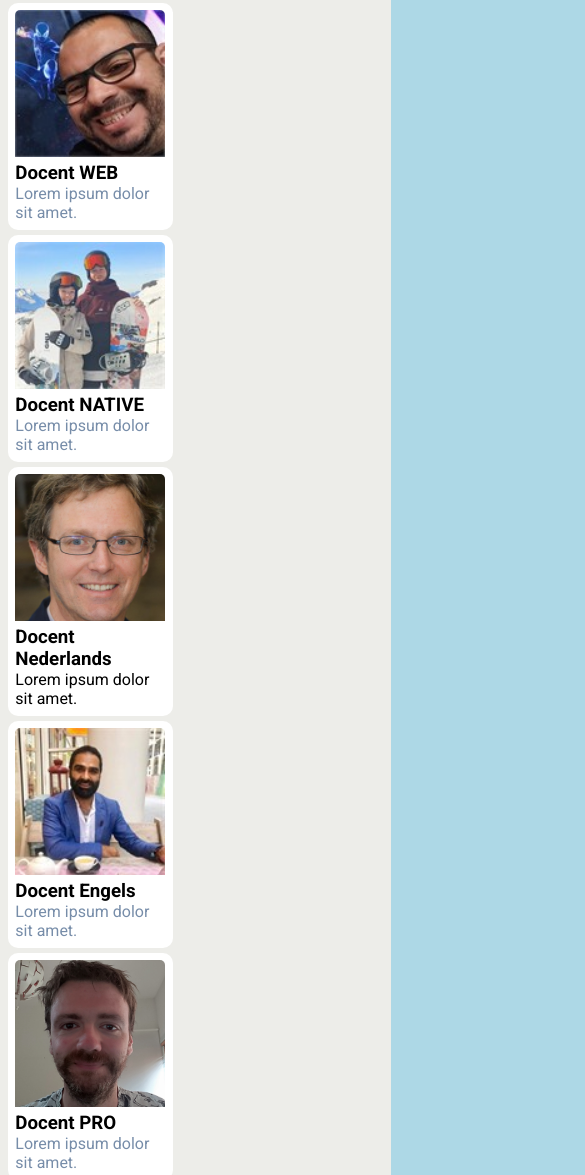
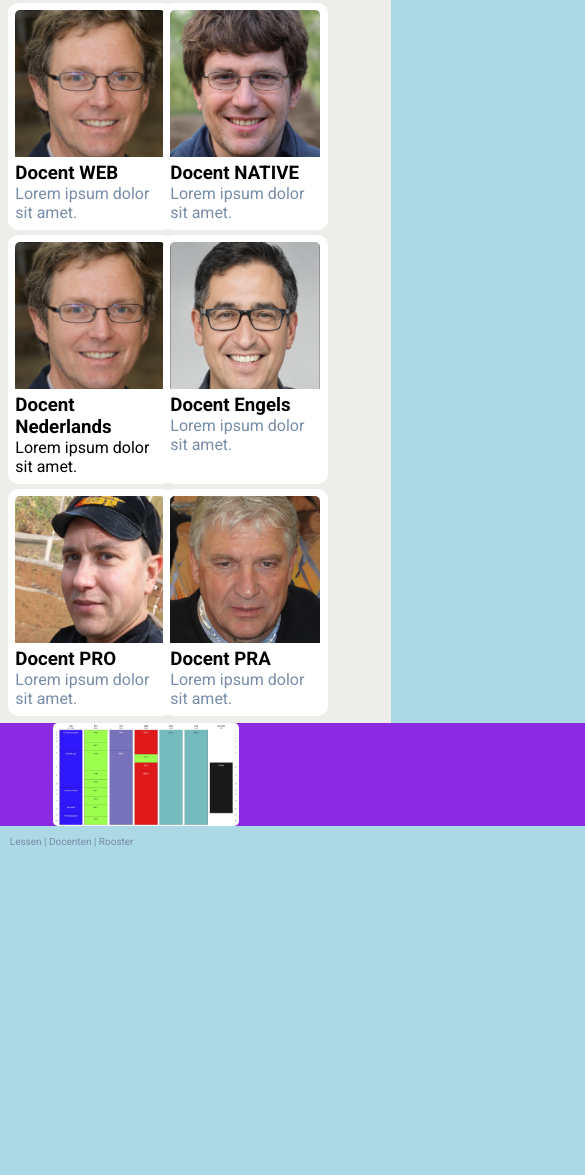
Before and after one commit to martwijnman/PRAC1, a plain HTML site: page index.html in a window 390 px wide. Shown: the part 497-1672 px from the top of the page, 585 px wide, since content can reach past the window. After the commit the page ends 1354 px from the top, so only its background shows below. Drawn offline with Linux system fonts and the light colour scheme.

Commit message:
Summary
Make the website Dynamic

```diff
--- a/index.html
+++ b/index.html
@@ -71,12 +71,12 @@
 <section id="teachers">
     <section class="teachers">
     <div class="teachertemplate">
-        <img class="teacherpicture" src="img/elton.jpg" alt="">
+        <img class="teacherpicture" src="img/image4.png" alt="">
         <h1>Docent WEB</h1>
         <p class="teacherdescription">Lorem ipsum dolor sit amet.</p>
     </div>
     <div class="teachertemplate">
-        <img class="teacherpicture" src="img/bart.jpg" alt="">
+        <img class="teacherpicture" src="img/image3.png" alt="">
         <h1>Docent NATIVE</h1>
         <p class="teacherdescription">Lorem ipsum dolor sit amet.</p>
     </div>
@@ -86,17 +86,17 @@
         <p>Lorem ipsum dolor sit amet.</p>
     </div>
     <div class="teachertemplate">
-        <img class="teacherpicture" src="img/mustafa.jpg" alt="">
+        <img class="teacherpicture" src="img/image5.png" alt="">
         <h1>Docent Engels</h1>
         <p class="teacherdescription">Lorem ipsum dolor sit amet.</p>
     </div>
     <div class="teachertemplate">
-        <img class="teacherpicture" src="img/michel.png" alt="">
+        <img class="teacherpicture" src="img/image.png" alt="">
         <h1>Docent PRO</h1>
         <p class="teacherdescription">Lorem ipsum dolor sit amet.</p>
     </div>
     <div class="teachertemplate">
-        <img class="teacherpicture" src="img/michel.png" alt="">
+        <img class="teacherpicture" src="img/image2.png" alt="">
         <h1>Docent PRA</h1>
         <p class="teacherdescription">Lorem ipsum dolor sit amet.</p>
     </div>
@@ -109,7 +109,7 @@
 </section>
     </main>
     <footer>
-<p id="brand">Curio | Privacy Beleid | others</p>
+<p id="brand">Lessen | Docenten | Rooster</p>
     </footer>
 </body>
 </html>
--- a/main.css
+++ b/main.css
@@ -218,4 +218,97 @@ footer{
     background-attachment: fixed;
     background-size: cover;
     background-position: center;
+  }@media only screen and (max-width: 1200px) {
+    .teachers{
+        display: grid;
+        grid-template-columns: 1fr 1fr;
+        grid-auto-flow: dense;
+        gap: 20px;
+    }
+    .borderimage{
+        width: 372.32px;
+        height: 205.22px;
+    }
+    .lessoncontainer{
+        width: 500px;
+    }
+  }@media only screen and (max-width: 400px) {
+    header a{
+        font-size: x-small;
+    }
+
+    header p{
+        font-size: x-small;
+    }
+    body {
+      background-color: lightblue;
+    }
+    #wrapper{
+        background-image: url("img/softwaredeveloper.png");
+    }
+    #teachers{
+        width: 375px;
+        padding: 2%;
+        display: flex;
+        justify-content: start;
+
+    }
+    #planning{
+        width: 375px;
+        padding: 1%;
+    }
+
+    .teachers{
+        display: grid;
+        grid-template-columns: 1fr 1fr;
+        grid-auto-flow: dense;
+        gap: 5px;
+    }
+    .teachertemplate{
+        border-radius: 10px;
+        background-color: white;
+        width: 150px;
+        padding: 5%;
+        justify-self: start;
+    }
+    .teacherpicture{
+        width: 150px;
+        height: 147px;
+        border-radius: 5px;
+        padding-bottom: 5px;
+    }
+    footer p{
+        font-size: x-small;
+    }
+    #lessons{
+        width: 500px;
+        display: flex;
+        justify-content: start;
+
+    }
+    .lesson{
+        margin-left: 30px;
+        width: 150px;
+    }
+    .lessoncontainer{
+        width: 200px;
+    }
+    .borderimage{
+        width: 186.16px;
+        height: 102.66;
+        margin-left: 53px;
+    }
+    #planning{
+        display: flex;
+        justify-content: start;
+        padding: 0;
+        border-radius: 0;
+        width: 844px;
+
+    }
   }
+  #wrapper, #lessons, #teachers{
+    background-attachment: fixed;
+    background-size: cover;
+    background-position: center;
+  }
```
Also changed, not shown: script.js (line endings or trailing spaces).
